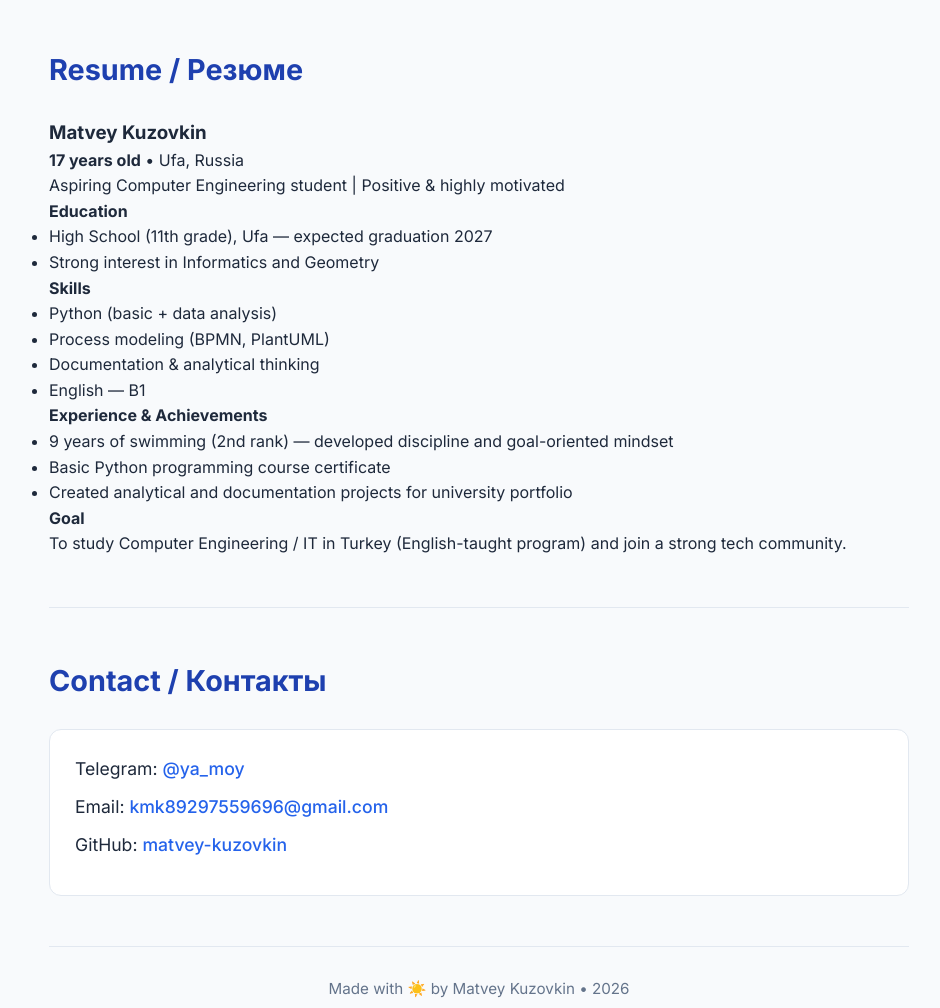
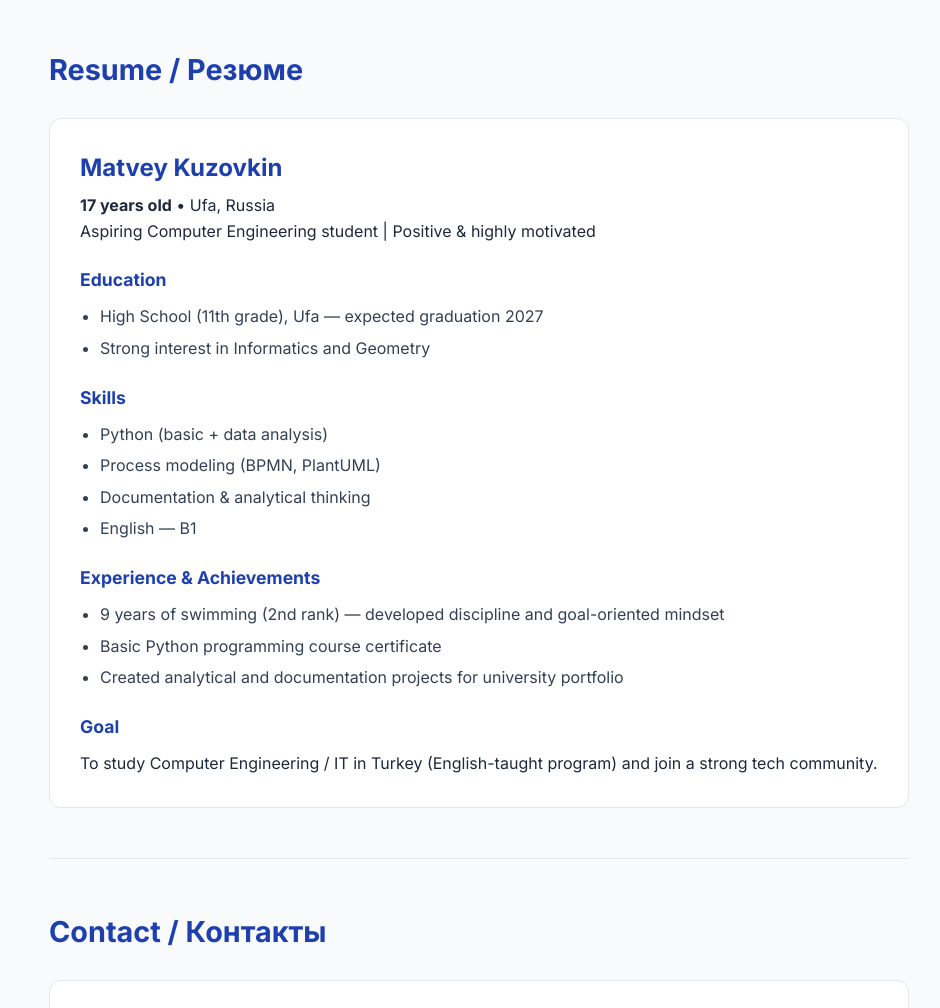
Before and after one commit to matvey-kuzovkin/matvey-kuzovkin.github.io, a plain HTML site: page index.html in a window 1280 px wide. Shown: the part 1216-2224 px from the top of the page, without its empty margins (161-1101 px from the left). Drawn offline with Linux system fonts and the light colour scheme.

Commit message:
Update style.css

```diff
--- a/style.css
+++ b/style.css
@@ -188,3 +188,33 @@ footer {
         font-size: 2.2rem;
     }
 }
+/* Resume */
+.resume-box {
+    background: white;
+    border: 1px solid #e2e8f0;
+    border-radius: 12px;
+    padding: 30px;
+}
+
+.resume-box h3 {
+    font-size: 1.5rem;
+    color: #1e40af;
+    margin-bottom: 6px;
+}
+
+.resume-box h4 {
+    margin-top: 22px;
+    margin-bottom: 10px;
+    color: #1e40af;
+    font-size: 1.1rem;
+}
+
+.resume-box ul {
+    padding-left: 20px;
+    margin-bottom: 8px;
+}
+
+.resume-box li {
+    margin-bottom: 6px;
+    color: #334155;
+}
```
